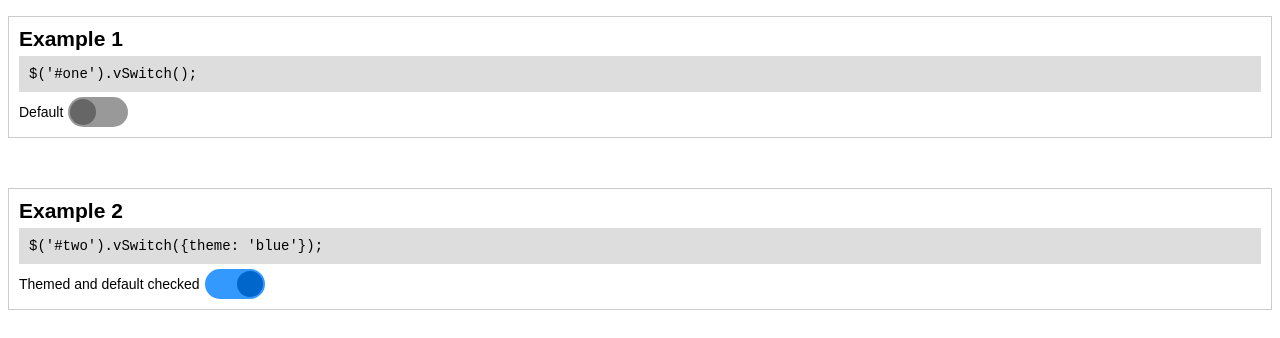
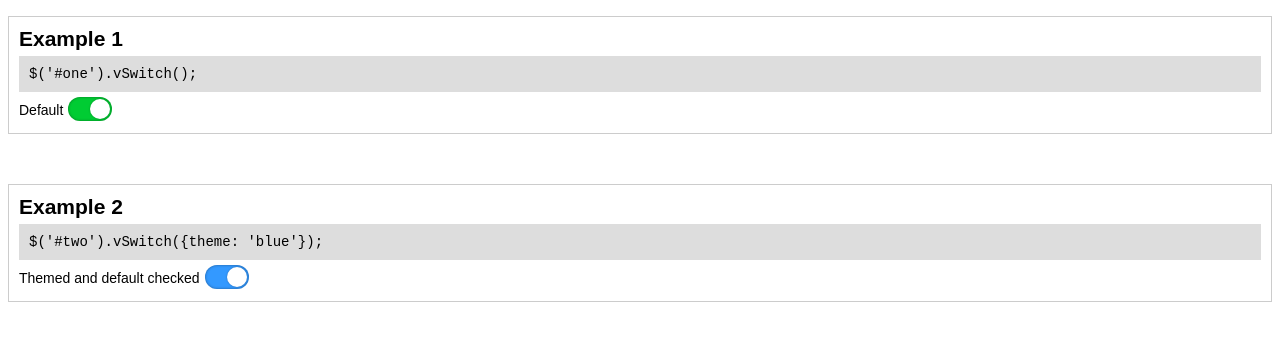
Before and after one commit to Wancieho/jquery-vswitch, a website: page demo/index.html in a window 1280 px wide. Both pictures are taken after a click on the element 98 px from the left and 165 px from the top of the page. Shown: the part 54-392 px from the top of the page. Drawn offline with nearby package versions, Linux system fonts and the light colour scheme; files that its build step writes are made by us from their sources.

Commit message:
major improvements

```diff
--- a/demo/index.html
+++ b/demo/index.html
@@ -38,10 +38,6 @@
 				background: #ddd;
 			}
 
-			label{
-				line-height: 30px;
-			}
-
 			.clearfix:before,
 			.clearfix:after {
 				content: " ";
@@ -65,6 +61,7 @@
 			.example label{
 				float: left;
 				margin-right: 5px;
+				line-height: 26px;
 			}
 
 			.example .vSwitch{
--- /dev/null
+++ b/source/css/mixins.less
@@ -0,0 +1,19 @@
+.borderRadius(@radius){
+	-webkit-border-radius: @radius;
+	-moz-border-radius: @radius;
+	border-radius: @radius;
+}
+
+.boxShadow(@params){
+	-webkit-box-shadow: @params;
+	-moz-box-shadow: @params;
+	box-shadow: @params;
+}
+
+.transition(@attribute, @duration, @timing){
+	-webkit-transition: @attribute @duration @timing;
+	-moz-transition: @attribute @duration @timing;
+	-o-transition: @attribute @duration @timing;
+	-ms-transition: @attribute @duration @timing;
+	transition: @attribute @duration @timing;
+}
--- a/source/css/vswitch-blue.less
+++ b/source/css/vswitch-blue.less
@@ -1,10 +1,11 @@
+@import "mixins.less";
+
 .vSwitch{
 	&.blue{
-		.switch{
-			background: #39f;
-
-			.button{
-				background: #06c;
+		&.on{
+			.switch{
+				background: #39f;
+				.transition(all, 0.3s, ease-out);
 			}
 		}
 	}
--- a/source/css/vswitch.less
+++ b/source/css/vswitch.less
@@ -1,31 +1,37 @@
-.borderRadius(@radius){
-	-webkit-border-radius: @radius;
-	-moz-border-radius: @radius;
-	border-radius: @radius;
-}
+@import "mixins.less";
 
 .vSwitch{
 	.switch{
 		position: relative;
-		width: 60px;
-		height: 30px;
-		background: #999;
-		.borderRadius(99px);
+		width: 44px;
+		height: 24px;
+		background: #bbb;
 		cursor: pointer;
+		.borderRadius(12px);
+		.boxShadow(inset 0 0 3px rgba(0, 0, 0, 0.4));
+		.transition(all, 0.3s, ease-out);
 
 		.button{
 			position: absolute;
+			left: 0;
 			margin: 2px;
-			left: 0;
-			right: auto;
-			width: 26px;
-			height: 26px;
-			background: #666;
-			border-radius: 99px;
+			width: 20px;
+			height: 20px;
+			background: #fff;
+			.borderRadius(10px);
+			.boxShadow(0 0 2px rgba(0, 0, 0, 0.3));
+			.transition(all, 0.3s, ease-out);
+		}
+	}
 
-			&.on{
-				left: auto;
-				right: 0;
+	&.on{
+		.switch{
+			background: #0c3;
+			.transition(all, 0.3s, ease-out);
+
+			.button{
+				left: 20px;
+				.transition(all, 0.3s, ease-out);
 			}
 		}
 	}
--- a/source/js/jquery.vswitch.js
+++ b/source/js/jquery.vswitch.js
@@ -10,7 +10,7 @@
 	function vSwitch(checkbox, options) {
 		this.checkbox = checkbox;
 		this.settings = $.extend({}, defaults, options);
-		this.isOn = false;
+		this.isOn = null;
 
 		this.privateMethodScopeAssignment();
 	}
@@ -36,12 +36,13 @@
 	}
 
 	function currentCheckboxState() {
+		console.debug($(this.checkbox).parent().addClass('on'));
 		if ($(this.checkbox).prop('checked')) {
 			this.isOn = true;
-			$(this.checkbox).siblings().find('.button').addClass('on');
+			$(this.checkbox).parent().addClass('on');
 		} else {
 			this.isOn = false;
-			$(this.checkbox).siblings().find('.button').removeClass('on');
+			$(this.checkbox).parent().removeClass('on');
 		}
 	}
 
@@ -52,21 +53,10 @@
 			currentCheckboxState.apply(scope);
 		});
 
+		//when the switch is clicked trigger the checkbox click event
 		$(this.checkbox).siblings('.switch').on('click', function () {
-			onOff.apply(scope);
+			$(scope.checkbox).trigger('click');
 		});
-	}
-
-	function onOff() {
-		$(this.checkbox).trigger('click');
-
-		if (this.isOn) {
-			this.isOn = false;
-			$(this.checkbox).siblings().find('.button').removeClass('on');
-		} else {
-			this.isOn = true;
-			$(this.checkbox).siblings().find('.button').addClass('on');
-		}
 	}
 
 	$.fn[pluginName] = function (options) {
```
Also changed, not shown: dist/css/vswitch-blue.css, dist/css/vswitch-blue.min.css, dist/css/vswitch.css, dist/css/vswitch.min.css, dist/js/jquery.vswitch.js, dist/js/jquery.vswitch.min.js.
